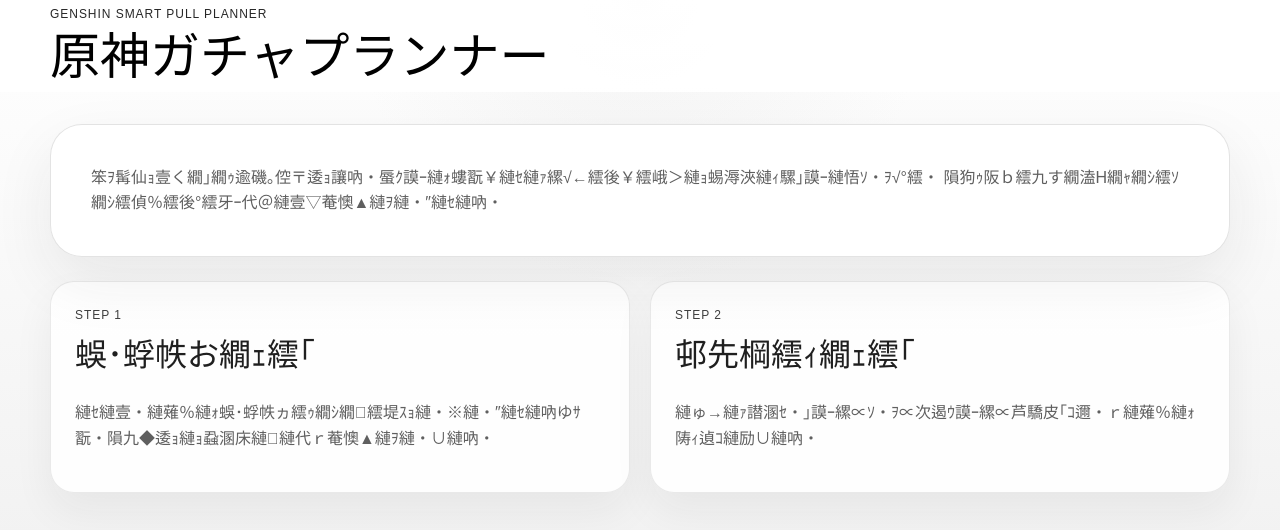
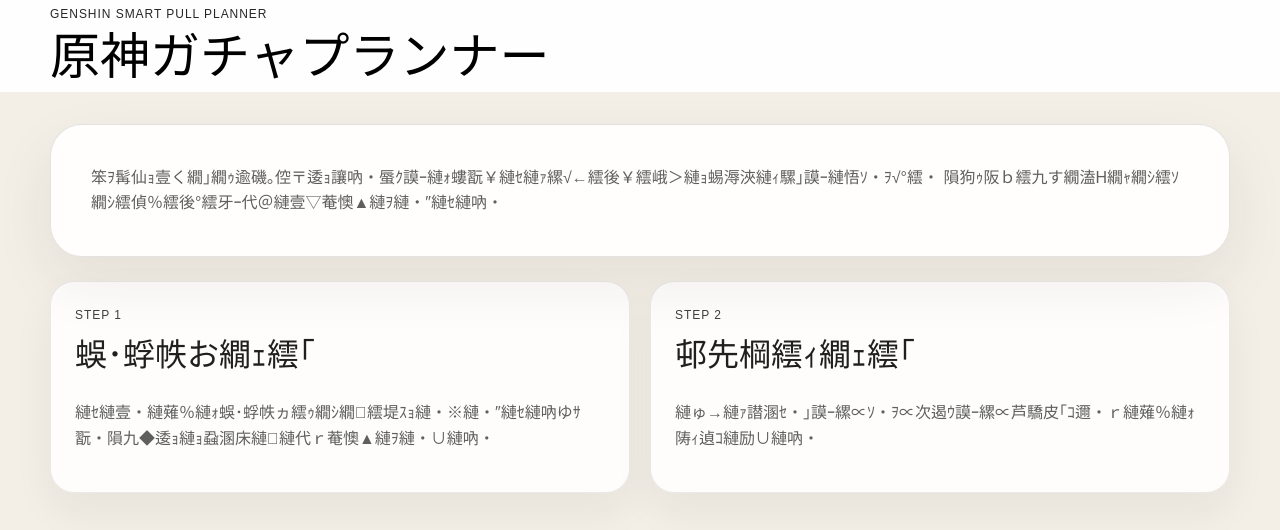
Before and after one commit to nigoni6v/smart-pull-planner, a React (Vite) app: page / in a window 1280 px wide. Shown: the top 530 px of the page. Built offline with nearby package versions, Linux system fonts and the light colour scheme.

Commit message:
背景スタイルを修正し、単一の色に統一

```diff
--- a/src/index.css
+++ b/src/index.css
@@ -3,9 +3,7 @@
   line-height: 1.6;
   font-weight: 400;
   color: #4a4a4a;
-  background:
-    radial-gradient(circle at top, rgba(205, 205, 205, 0.18), transparent 28%),
-    linear-gradient(180deg, #ffffff 0%, #f4f4f4 58%, #ebebeb 100%);
+  background: #F4EFE6;
   font-synthesis: none;
   text-rendering: optimizeLegibility;
   -webkit-font-smoothing: antialiased;
```
